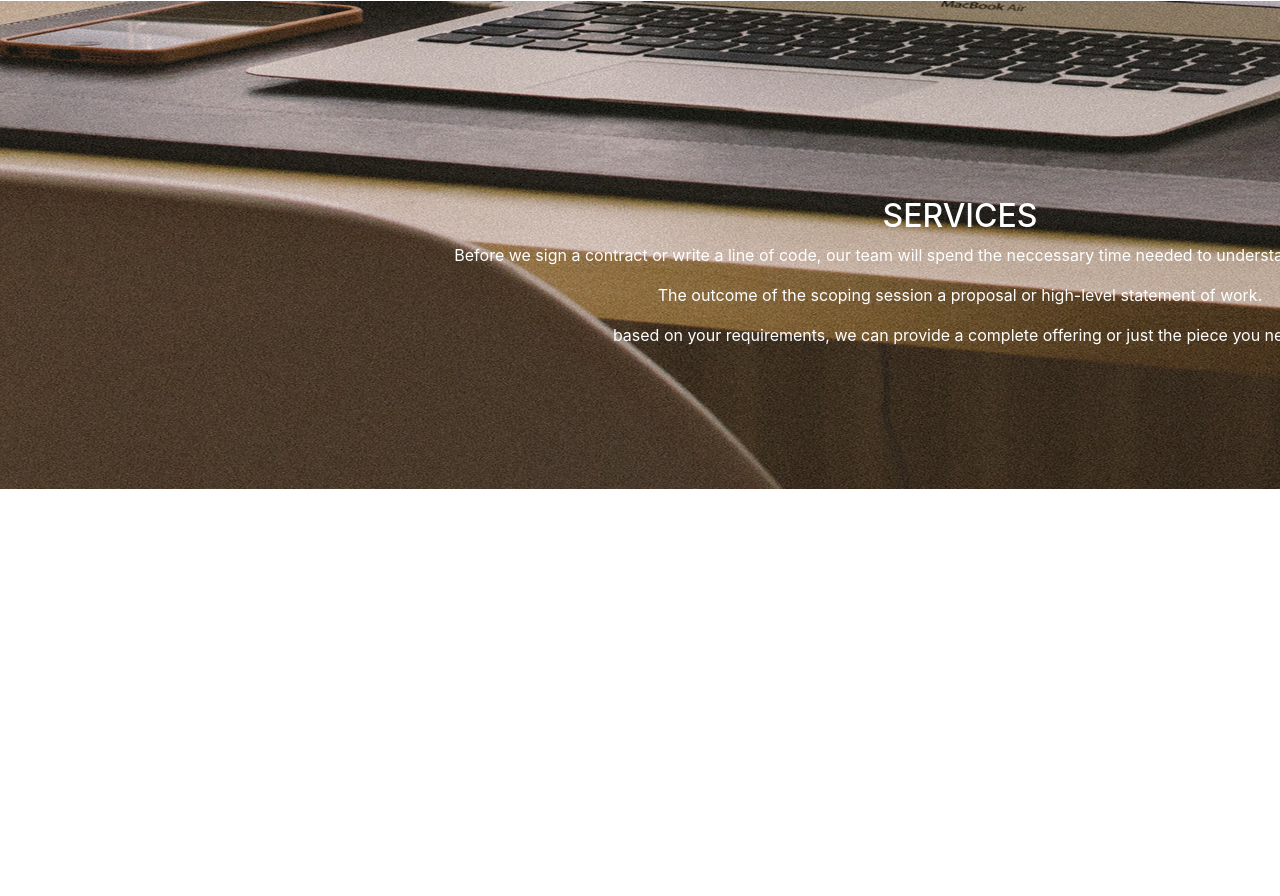
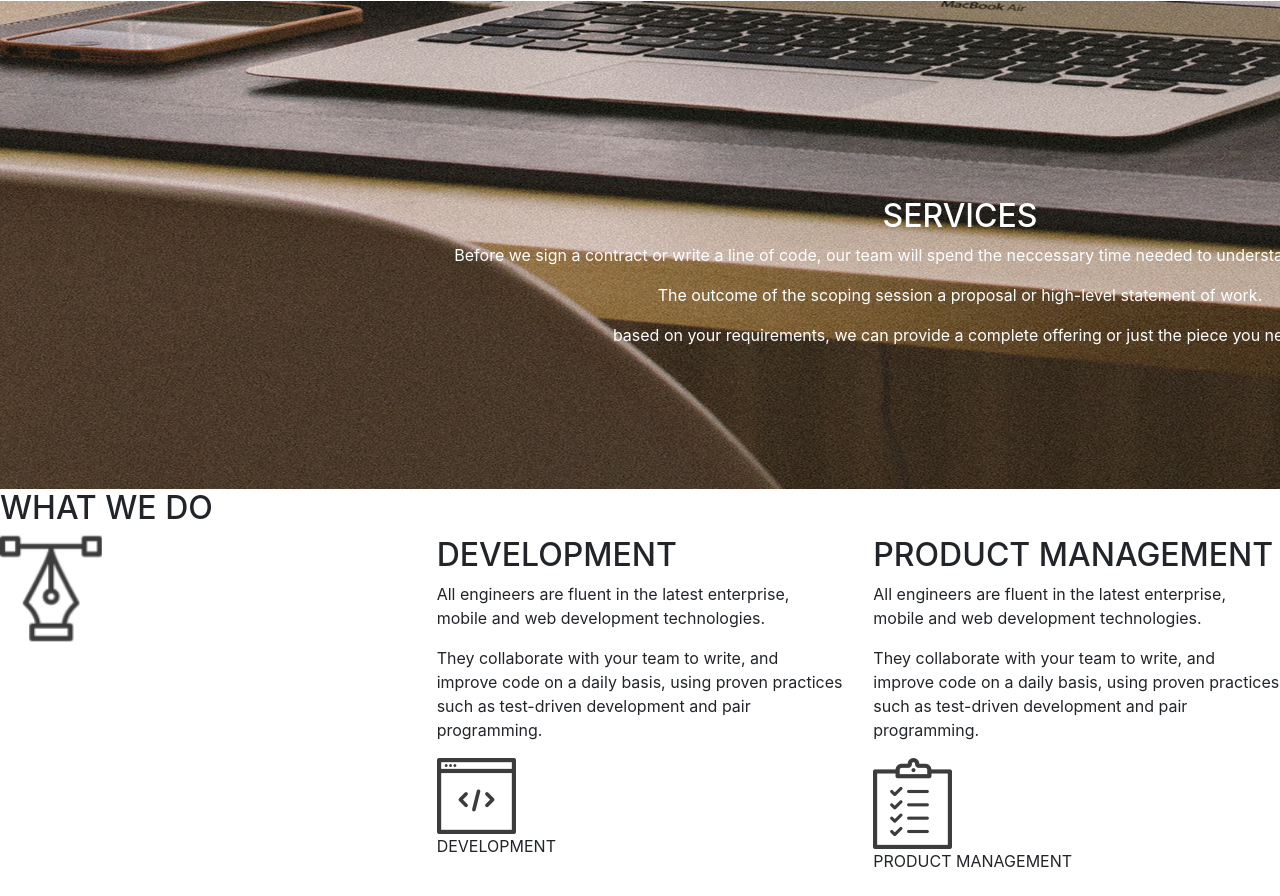
Before and after one commit to CKarari/DelaniStudio_CK, a plain HTML site: page index.html in a window 1280 px wide. Shown: the part 1300-2196 px from the top of the page. Before the commit the page ends 1789 px from the top, so only its background shows below. Drawn offline with nearby package versions, Linux system fonts and the light colour scheme.

Commit message:
changes to index.html

```diff
--- a/index.html
+++ b/index.html
@@ -41,9 +41,53 @@
             <p>The outcome of the scoping session a proposal or high-level statement of work.</p>
             <p>based on your requirements, we can provide a complete offering or just the piece you need. </p>
         </div>
-        <script src="https://code.jquery.com/jquery-3.5.1.min.js"
-            integrity="sha256-9/aliU8dGd2tb6OSsuzixeV4y/faTqgFtohetphbbj0=" crossorigin="anonymous"></script>
-        <script src="./script/main.js"></script>
+    </div>
+    <div class="container2">
+        <h2 class="headings">WHAT WE DO</h2>
+        <div class="row">
+            <div class="col-md-4">
+                <div class="design-image">
+                    <img src="img/design_icon.png" alt="design" class="design-icon">
+                    <div class="middle">
+                        <h2 class="title">DESIGN</h2>
+                        <p>Our design practice offers a full range of services including brand strategy, interaction and
+                            visual design and user experience testing.</p>
+                        <p>Throughout your project, our designers create and implement visual design and workflows,
+                            solicit
+                            user feedback and work with you to make sure what gets built is what is needed.</p>
+                    </div>
+
+                </div>
+            </div>
+            <div class="col-md-4">
+                <div id="development">
+                    <h2 class="title">DEVELOPMENT</h2>
+                    <p>All engineers are fluent in the latest enterprise, mobile and web development technologies.</p>
+                    <p>They collaborate with your team to write, and improve code on a daily basis, using proven
+                        practices such as test-driven development and pair programming.</p>
+                </div>
+                <div id="development-image">
+                    <img src="img/dev_icon.png" alt="development">
+                    <P>DEVELOPMENT</P>
+                </div>
+            </div>
+            <div class="col-md-4">
+                <div id="product">
+                    <h2 class="title">PRODUCT MANAGEMENT</h2>
+                    <p>All engineers are fluent in the latest enterprise, mobile and web development technologies.</p>
+                    <p>They collaborate with your team to write, and improve code on a daily basis, using proven
+                        practices such as test-driven development and pair programming.</p>
+                </div>
+                <div id="product-image">
+                    <img src="img/product_icon.png" alt="products">
+                    <P>PRODUCT MANAGEMENT</P>
+                </div>
+            </div>
+        </div>
+    </div>
+    <script src="https://code.jquery.com/jquery-3.5.1.min.js"
+        integrity="sha256-9/aliU8dGd2tb6OSsuzixeV4y/faTqgFtohetphbbj0=" crossorigin="anonymous"></script>
+    <script src="./script/main.js"></script>
 </body>
 
 </html>
```
